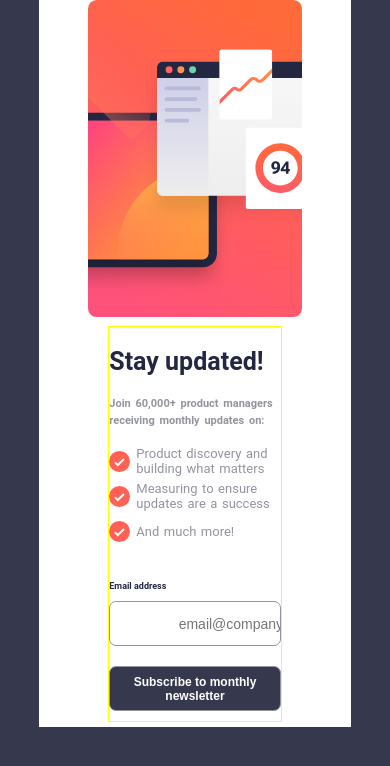
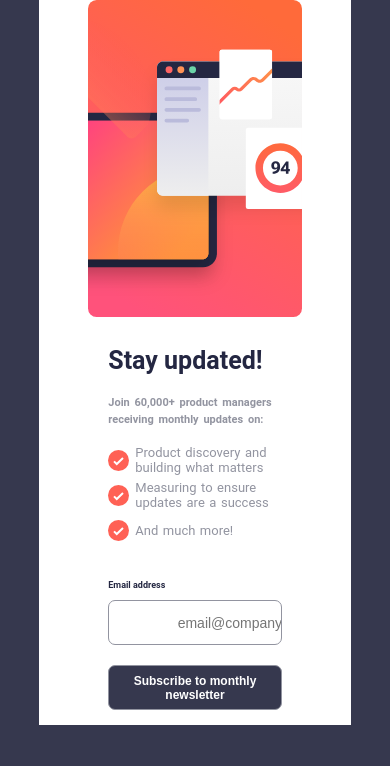
Before and after one commit to kennsawyerr/newsletter-sign-up-with-success-message-vanillajs, a plain HTML site: page index.html in a window 390 px wide. Drawn offline with Linux system fonts and the light colour scheme.

Commit message:
modified:   style.css

```diff
--- a/style.css
+++ b/style.css
@@ -125,8 +125,6 @@ body {
 
 .textBx-container {
   width: 85%;
-
-  border: 1px solid yellow;
   margin: 0 auto;
 }
 
@@ -231,7 +229,7 @@ label {
     flex-direction: column-reverse;
     width: 80%;
     align-items: center;
-    padding: auto 15px;
+    padding: auto 5px;
     gap: 0px;
     margin: auto;
     border-radius: 0px;
```
